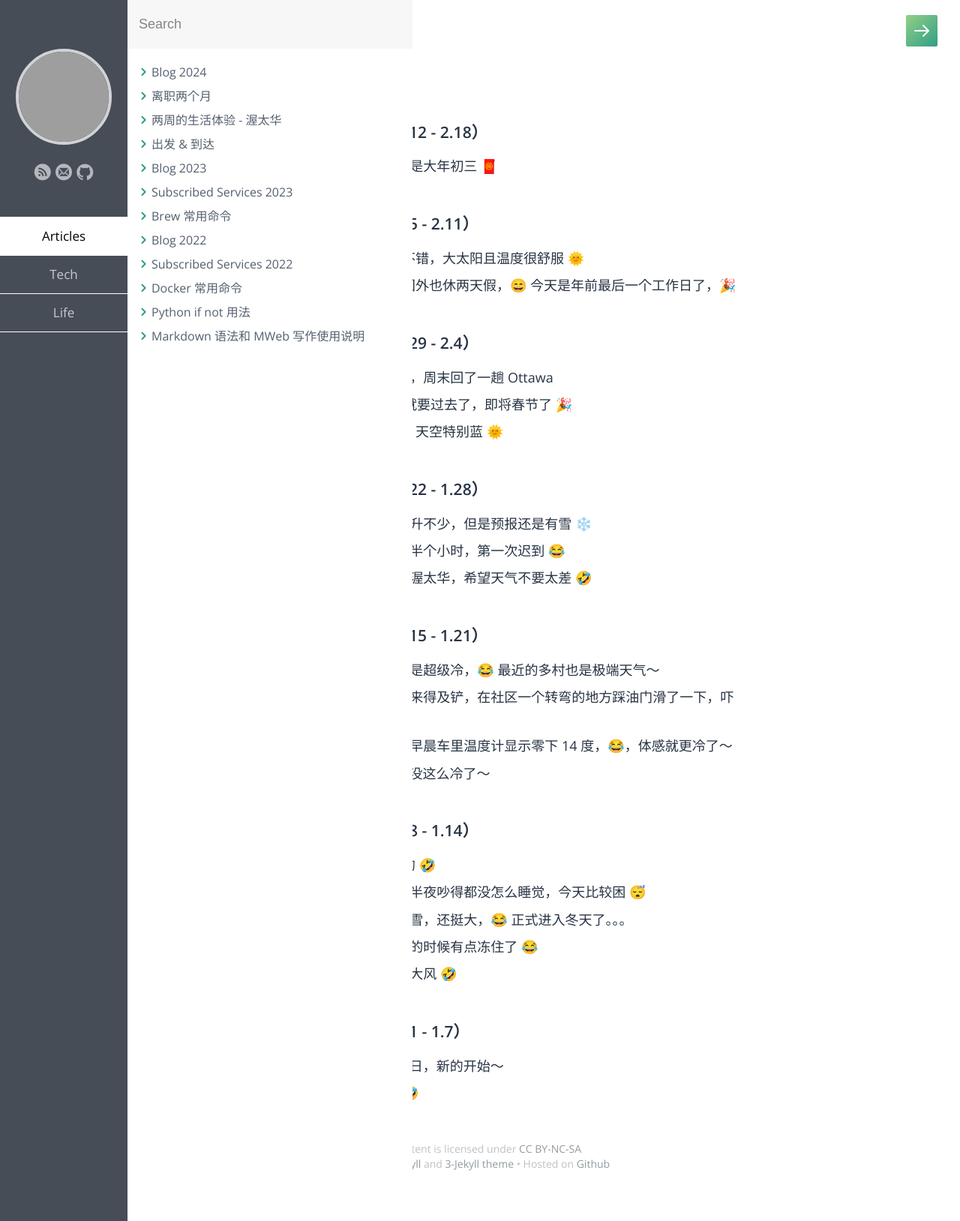
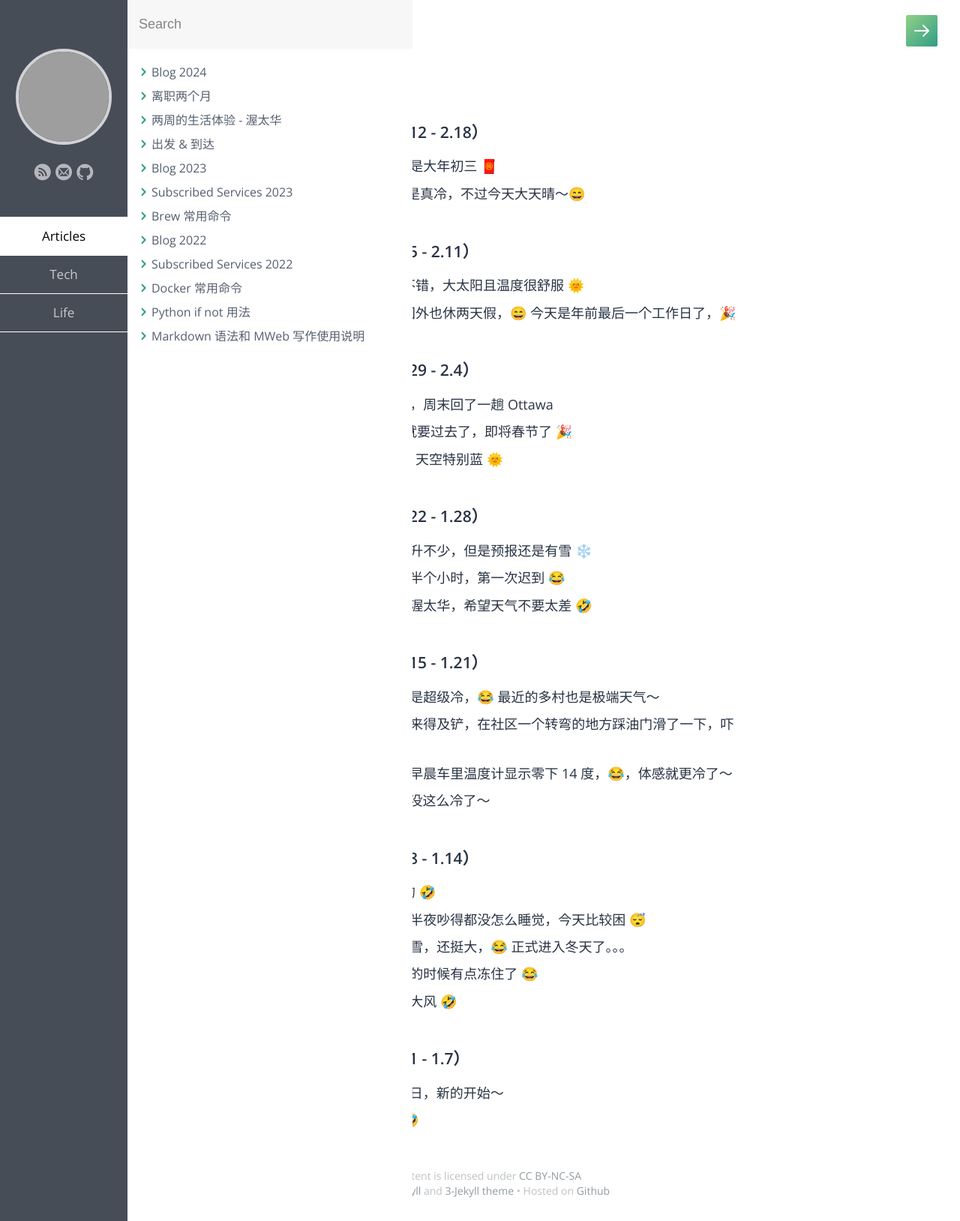
Before and after one commit to samxupeiran/samxupeiran.github.io, a Jekyll site: the page built from _posts/life/2024-01-02-my-blog.md, in a window 1280 px wide. Shown: the whole page at 75% size. Built offline with Jekyll 4.4.1, drawn with Linux system fonts in a browser that asks for light colours; some web fonts are replaced; grey boxes are pictures that could not be loaded.

Commit message:
feat: add weekly blog 2.14

```diff
--- a/_posts/life/2024-01-02-my-blog.md
+++ b/_posts/life/2024-01-02-my-blog.md
@@ -8,6 +8,7 @@ tags: Blog
 
 - ### 2024 年 2 月 第 2 周（2.12 - 2.18）
      - 2.12 今天来上班了，农历是大年初三 🧧
+     - 2.14 情人节快乐 🌹 早上是真冷，不过今天大天晴～😄
 
 - ### 2024 年 2 月 第 1 周（2.5 - 2.11）
      - 2.5 周末两天的天气相当不错，大太阳且温度很舒服 🌞
```
